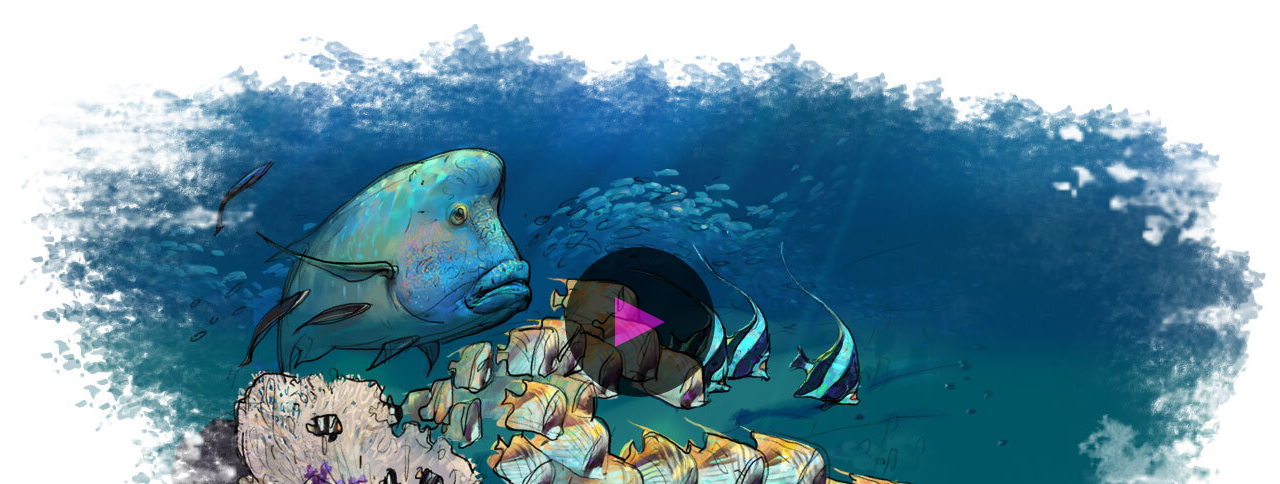
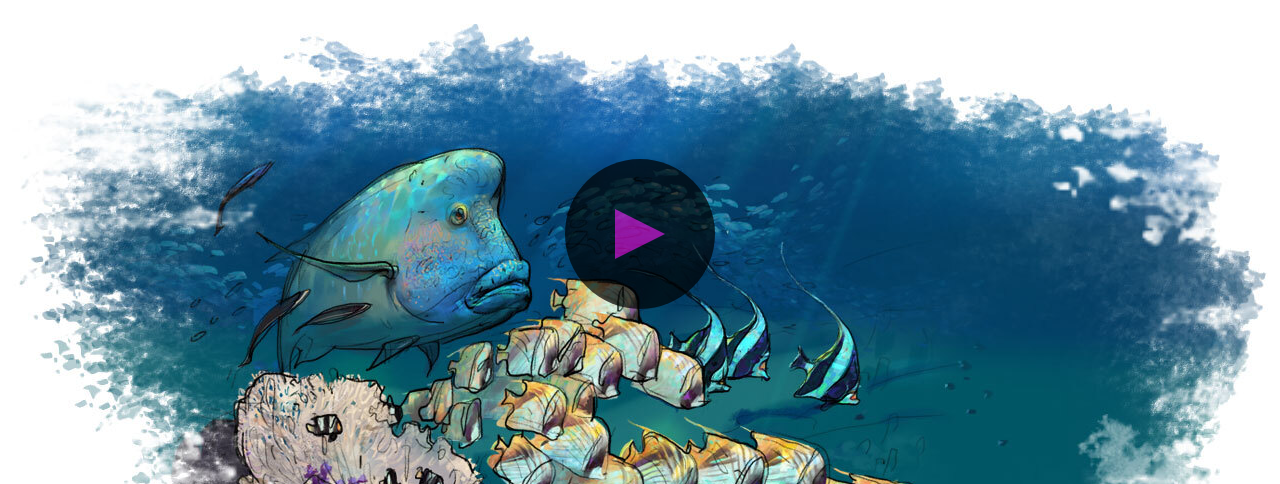
Before and after one commit to GitFhubio/sass-painter, a website: page index.html in a window 1280 px wide. Shown: the part 876-1360 px from the top of the page. Drawn offline with nearby package versions, Linux system fonts and the light colour scheme.

Commit message:
transformato position relative in absolute

```diff
--- a/src/app.scss
+++ b/src/app.scss
@@ -166,6 +166,7 @@ nav{
   width:$full_width;
   height:1400px;
   &-top{
+    position:relative;
     @include display-flex;
     padding:0 $padding_unit * 12;
     flex-direction: column;
@@ -176,10 +177,10 @@ nav{
     background-position: center 210px;
     .play{
     @include display-flex;
-    position:relative;
-    top:250px;
-    @media (max-width: 768px) {
-    top:-150px; }
+    position:absolute;
+    top:50%;
+    left:50%;
+          transform: translate(-50% , -50%);
       width:150px;
       height:150px;
       background-color: $primarycolor;
```
Also changed, not shown: dist/app.css.
